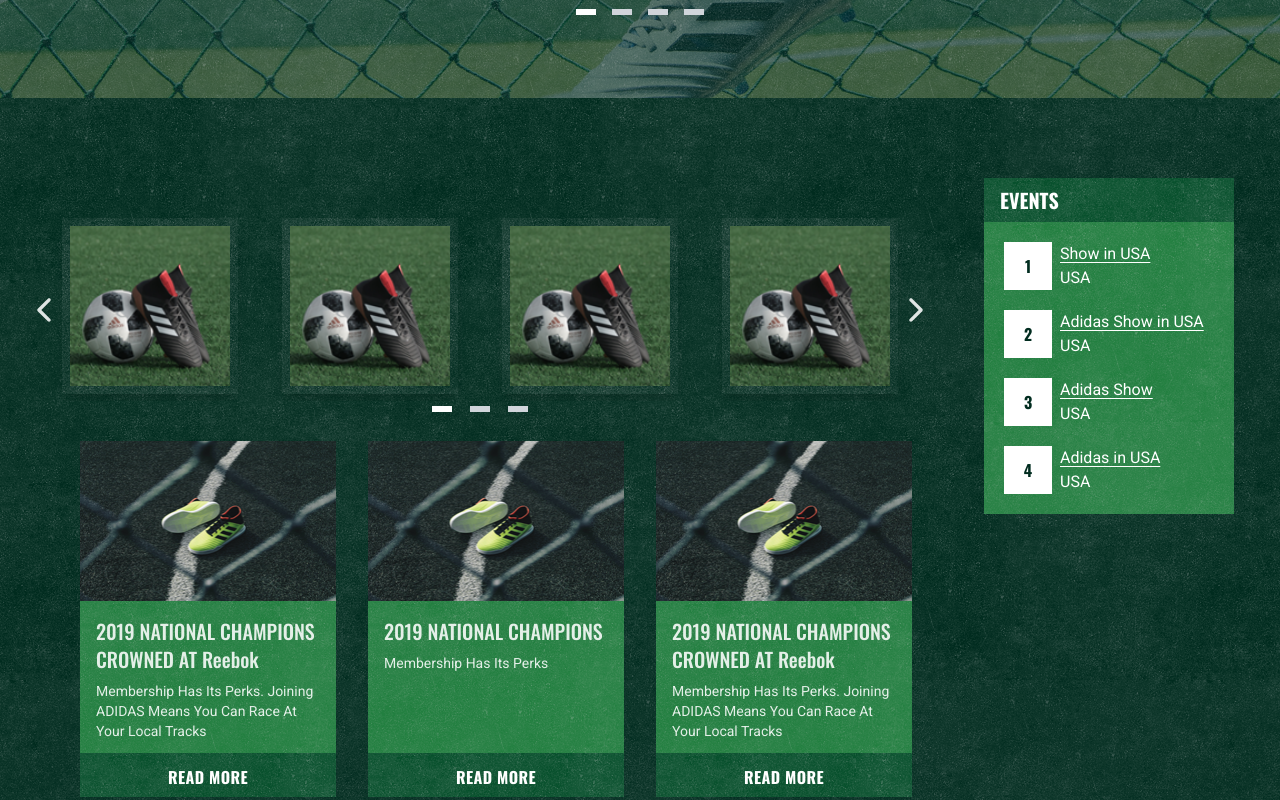
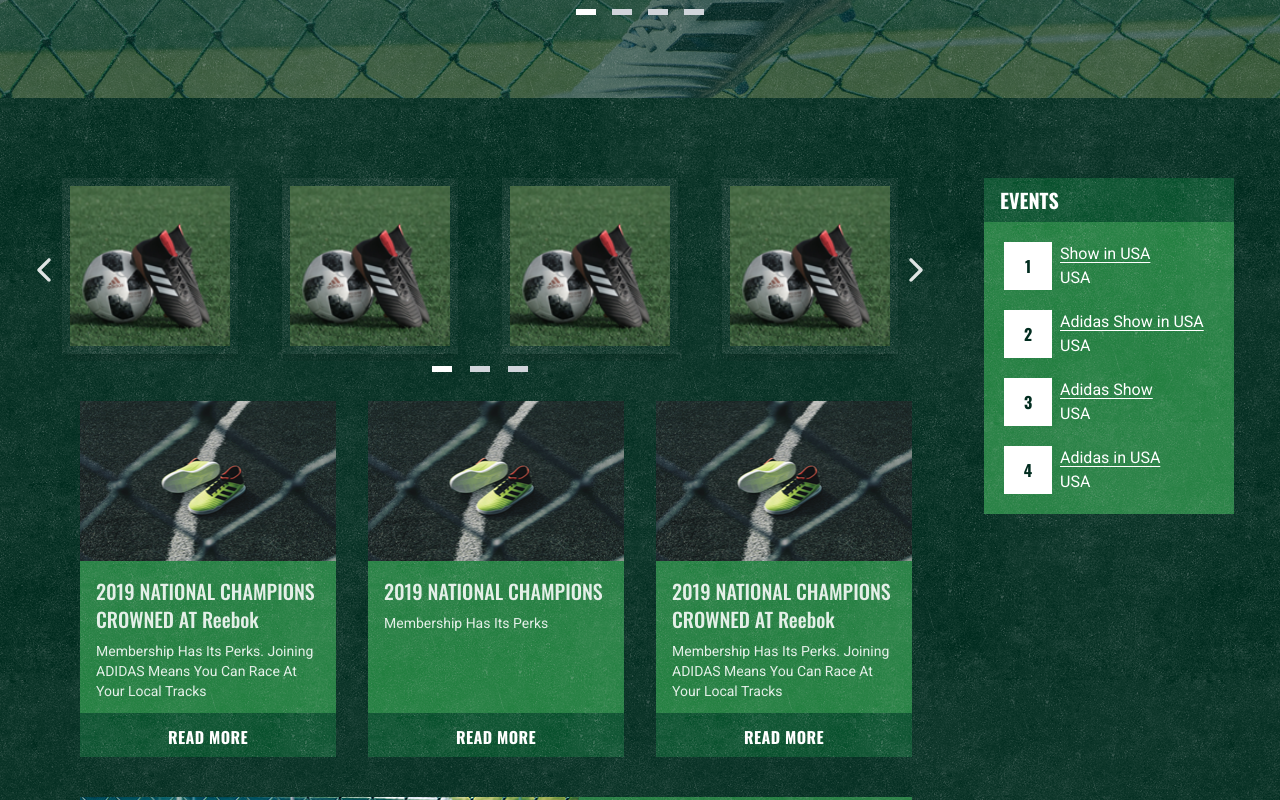
Before and after one commit to hammadmeer-dev/test, a React (Vite) app: page / in a window 1280 px wide. Shown: the part 720-1520 px from the top of the page. Built offline with nearby package versions, Linux system fonts and the light colour scheme.

Commit message:
Minor Fix

```diff
--- a/src/App.jsx
+++ b/src/App.jsx
@@ -19,14 +19,14 @@ function App() {
       <Header />
       <VideoPopup setIsOpen={setIsOpen}  isOpen={isOpen} />
       <Hero setIsOpen={setIsOpen}  isOpen={isOpen} />
-      <div className="max-w-screen-xl mx-auto items-center">
+      <div className="max-w-screen-xl mx-auto items-center overflow-hidden">
         <div className="grid grid-cols-12">
-          <div className="lg:col-span-9 md:col-span-8 col-span-12 mt-10">
+          <div className="lg:col-span-9 md:col-span-8 col-span-12 ">
             <Products />
             <Blog />
             <BannerShowCase />
           </div>
-          <div className="lg:col-span-3 md::col-span-4 col-span-12 mt-10">
+          <div className="lg:col-span-3 md:col-span-4 col-span-12 mt-10">
             <Events />
           </div>
         </div>
--- a/src/Components/BlogCard.jsx
+++ b/src/Components/BlogCard.jsx
@@ -9,7 +9,7 @@ const BlogCard = ({title,desc}) => {
         alt="Post Image"
         className="w-full h-40 object-cover"
       />
-      <div className="p-4 bg-[#238041] pattern lg:h-38 md:h-54 h-38  capitalize">
+      <div className="p-4 bg-[#238041] pattern lg:h-38 h-54 capitalize">
         <h2 className="font-oswald lg:font-medium lg:text-xl text-lg">
           {title}
         </h2>
--- a/src/Components/Events.jsx
+++ b/src/Components/Events.jsx
@@ -9,7 +9,7 @@ const Events = () => {
    ]
   return (
     <div className='flex md:justify-start  justify-center mb-13'>
-    <div className='md:w-[250px] w-full mx-6 bg-secondary pattern text-white'>
+    <div className='lg:w-[250px] w-full mx-6 bg-secondary pattern text-white'>
         <div className='px-4 py-2'>
             <h2 className='font-oswald font-bold text-xl uppercase'>
                 Events
--- a/src/Components/Navigation.jsx
+++ b/src/Components/Navigation.jsx
@@ -65,7 +65,7 @@ const Navigation = () => {
             ))}
           </div>
         </div>
-        <div className="w-dvw grid grid-cols-2 md:hidden">
+        <div className="w-full grid grid-cols-2 md:hidden">
             {arr.map((elem, index) => (
               <button
                 key={index}
@@ -109,12 +109,12 @@ const Navigation = () => {
           <div className="flex">
             <img src="/logo.png" className="h-4 ml-2" />
           </div>
-           <div className="my-auto pr-2 md:hidden " onClick={onMenuClick}>
+           <div className="my-auto pr-2 md:hidden" onClick={onMenuClick}>
             <img src="burger-icon.png" className="w-6" />
           </div>
 
           </div>
-                <div className="pattern max-w-dvw grid grid-cols-2 bg-primary pattern ">
+                <div className="pattern max-w-dvw grid grid-cols-2 bg-primary pattern">
             {arr.map((elem, index) => (
               <button
                 key={index}
```
